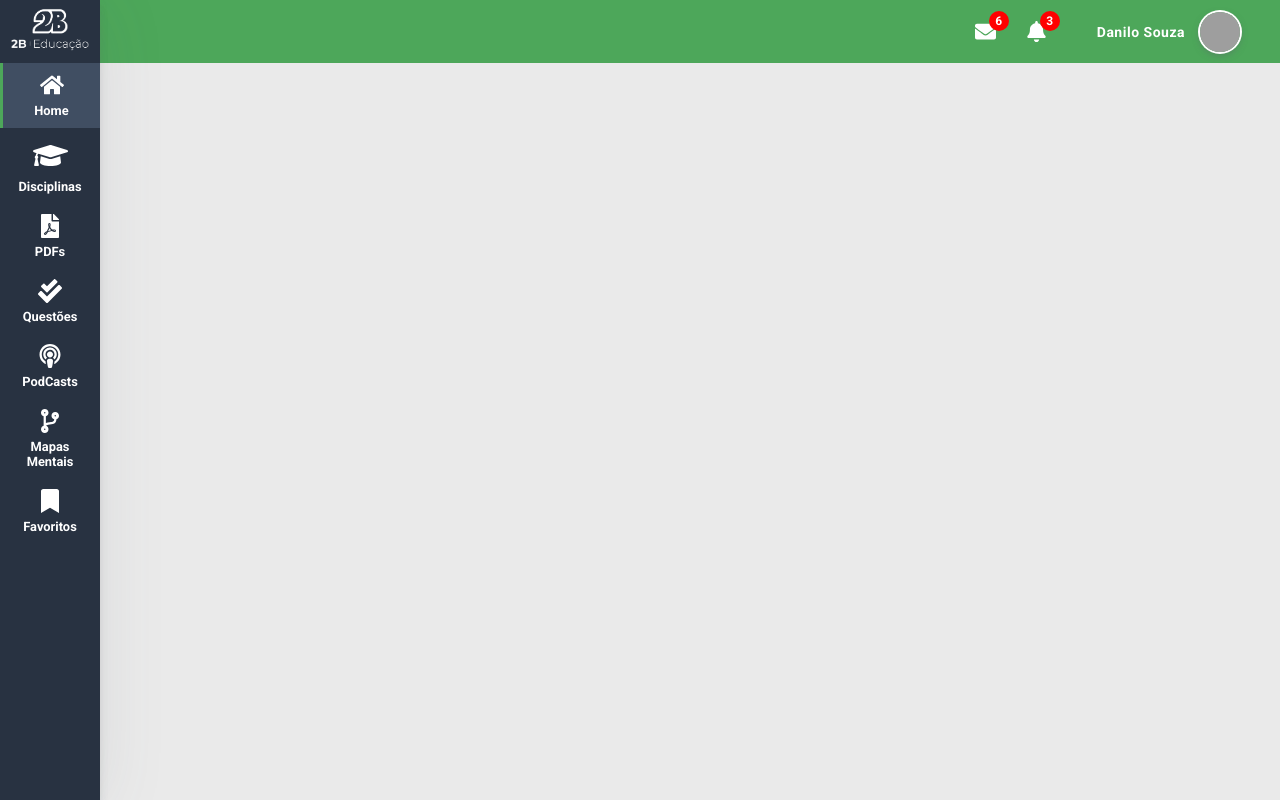
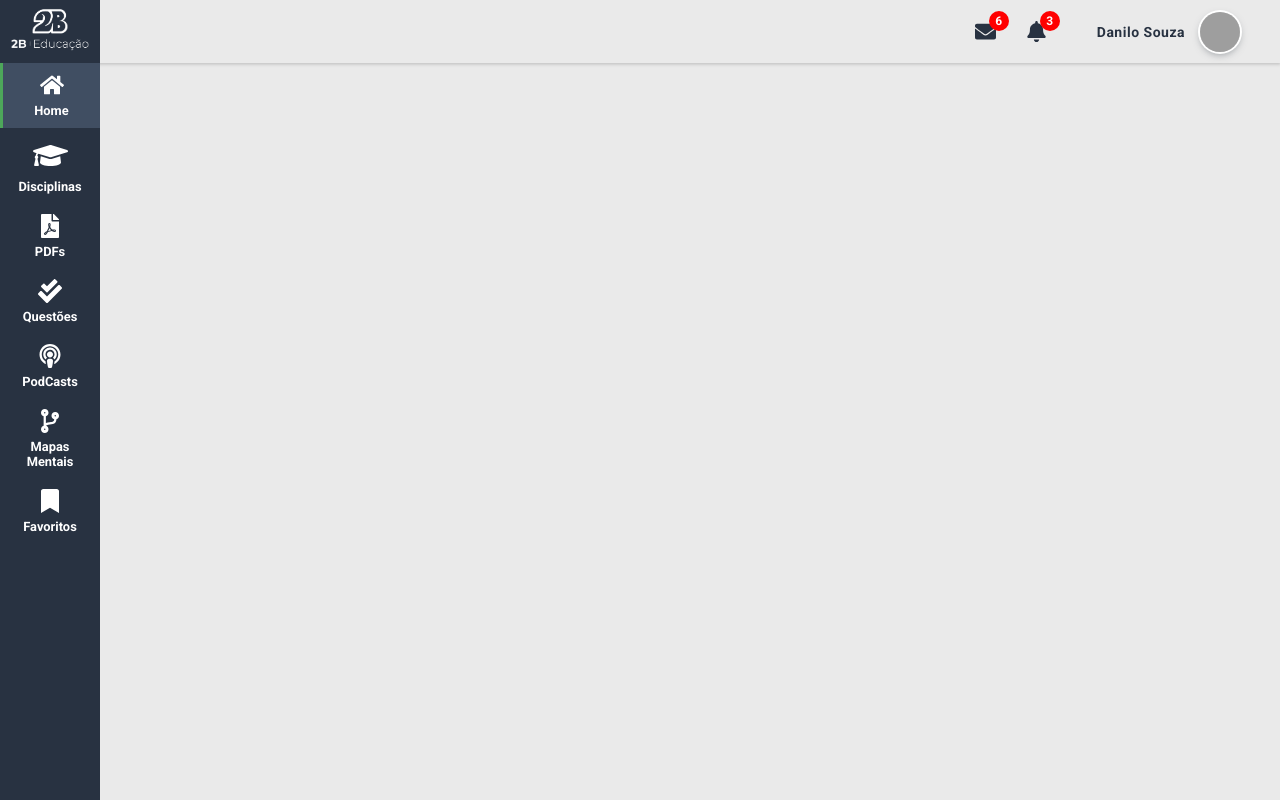
Before and after one commit to DaniloDaSilvaDev/plat2b, a React (Create React App) app: page /user in a window 1280 px wide. Shown: the top 800 px of the page. Built offline with nearby package versions, Linux system fonts and the light colour scheme; no server answers; grey boxes are pictures that could not be loaded; the HTML template or start-up script is replaced by a standard one.

Commit message:
fix header - ok

```diff
--- a/src/components/Card/index.js
+++ b/src/components/Card/index.js
@@ -73,7 +73,7 @@ export default function(props) {
           </span>
           <div className={classes.icons} onClick={() => setClick(!click)}>
             {click ? (
-              <FaBookmark size={24} cursor="pointer" color="rgb(58, 255, 83)" />
+              <FaBookmark size={24} cursor="pointer" color="#fff" />
             ) : (
               <FaRegBookmark size={24} cursor="pointer" color="#fff" />
             )}
--- a/src/components/Card/styles.js
+++ b/src/components/Card/styles.js
@@ -61,9 +61,9 @@ export const useStyles = makeStyles(theme => ({
 
   title: {
     color: '#3d5170',
-    fontSize: '30px',
+    fontSize: '24px',
     lineHeight: '1em',
-    fontWeight: 'bold',
+    fontWeight: 800,
     marginBottom: '.75rem',
   },
   desc: {
--- a/src/components/Header/index.js
+++ b/src/components/Header/index.js
@@ -1,6 +1,7 @@
 import React, { useState, useEffect } from 'react';
 import { FaSearch, FaBell, FaEnvelope } from 'react-icons/fa';
 import { Grid } from '@material-ui/core';
+import { blueGrey } from '@material-ui/core/colors';
 import { useStyles, Header, List, Item } from './styles';
 // import photoProfile from "../../assets/eu.jpg";
 import menuIcon from '../../assets/menu.png';
@@ -42,12 +43,12 @@ export default () => {
           </Item> */}
 
           <Item className="itemsMENU">
-            <FaEnvelope className="fa-envelope" />
+            <FaEnvelope className="fa-envelope" color="#283241" />
             <span className="notification">6</span>
           </Item>
 
           <Item className="itemsMENU">
-            <FaBell className="fa-bell" />
+            <FaBell className="fa-bell" color="#283241" />
             <span className="notification">3</span>
           </Item>
 
--- a/src/components/Header/styles.js
+++ b/src/components/Header/styles.js
@@ -13,22 +13,25 @@ export const useStyles = makeStyles(theme => ({
 export const Header = styled.header`
   width: 100%;
   height: 63.36px;
-  background-color: #4da75a;
+  background-color: #eaeaea;
   color: #fff;
   position: fixed;
   top: 0;
   left: 0;
-  z-index: 0;
+  z-index: 99;
   padding: 0 40px;
+  box-shadow: 0px 1px 3px 0.5px rgba(194,194,194,1);
+  /* border-bottom: solid 2px rgb(210, 210, 210);
+  box-shadow: 0 2px 0 rgba(90,97,105,.11), 0 4px 8px rgba(90,97,105,.12), 0 10px 10px rgba(90,97,105,.06), 0 7px 70px rgba(90,97,105,.1); */
+  }
 
-  @media only screen and (max-width: 414px) {
-    #iconSearch {
+  /* @media only screen and (min-width: 500px) {
+    #menuIcon {
       display: none;
     }
-  }
-
-  @media only screen and (min-width: 500px) {
-    #menuIcon {
+  } */
+  @media only screen and (max-width: 700px) {
+    .nameUSER {
       display: none;
     }
   }
@@ -70,10 +73,9 @@ export const Header = styled.header`
     position: absolute;
     right: 7px;
     top: 10px;
-    @media only screen and (max-width: 414px) {
+    /* @media only screen and (max-width: 414px) {
       right: -7px;
-    }
-  }
+    } */
 `;
 
 export const List = styled.ul`
@@ -176,7 +178,7 @@ export const Item = styled.li`
   }
 
   p {
-    color: #fff;
+    color: #283241;
     font-size: 14px;
     font-weight: bold;
     letter-spacing: 0.5px;
--- a/src/components/Sidebar/style.js
+++ b/src/components/Sidebar/style.js
@@ -11,8 +11,8 @@ export const Sidebar = styled.div`
   max-height: 100vh;
   background-color: #283241;
   z-index: 999;
-  box-shadow: 0 2px 0 rgba(90, 97, 105, 0.11), 0 4px 8px rgba(90, 97, 105, 0.12),
-    0 10px 10px rgba(90, 97, 105, 0.06), 0 7px 70px rgba(90, 97, 105, 0.1);
+  /* box-shadow: 0 2px 0 rgba(90, 97, 105, 0.11), 0 4px 8px rgba(90, 97, 105, 0.12),
+    0 10px 10px rgba(90, 97, 105, 0.06), 0 7px 70px rgba(90, 97, 105, 0.1); */
 
   @media only screen and (max-width: 500px) {
     display: none;
--- a/src/pages/Metodologia/index.js
+++ b/src/pages/Metodologia/index.js
@@ -70,7 +70,7 @@ export default function Metodologia() {
       </Typography>
 
       <Typography component="p" variant="h5" className={classes.p}>
-        filtro
+        Filtro
       </Typography>
       <FormGroup row>
         <FormControlLabel
--- a/src/pages/Metodologia/styles.js
+++ b/src/pages/Metodologia/styles.js
@@ -25,7 +25,7 @@ export const useStyles = makeStyles(theme => ({
     fontSize: '2.7em',
     lineHeight: '1em',
     fontWeight: '500',
-    marginBottom: '30px',
+    margin: '60px 0 30px 0',
   },
 }));
 export const GreenCheckbox = withStyles({
```
